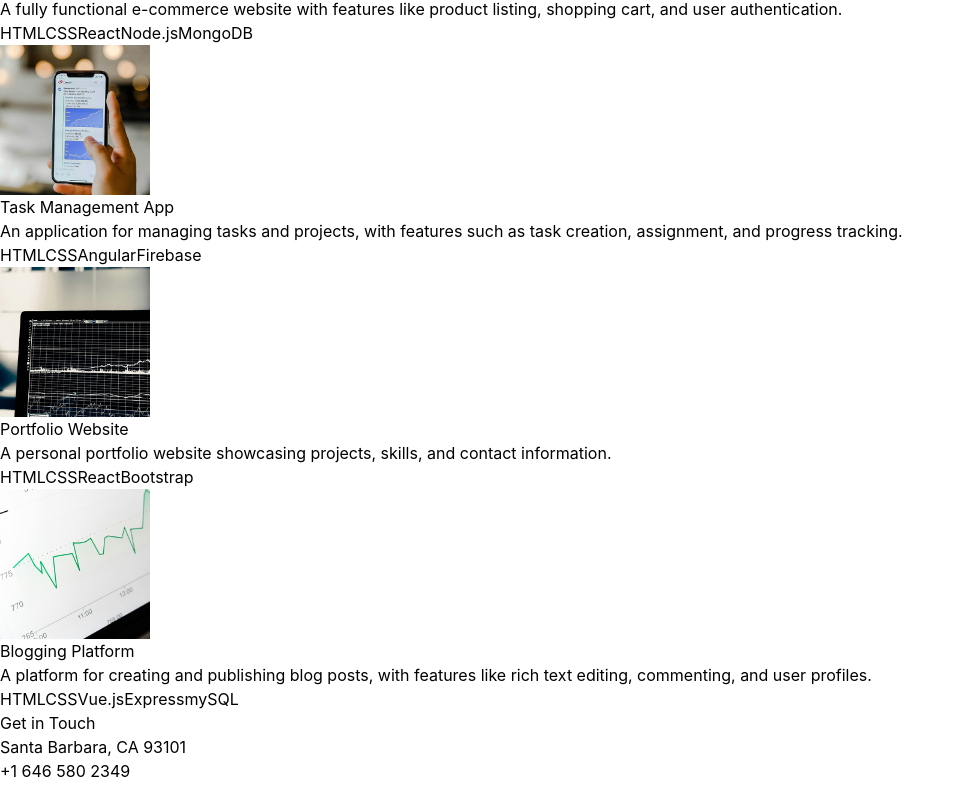
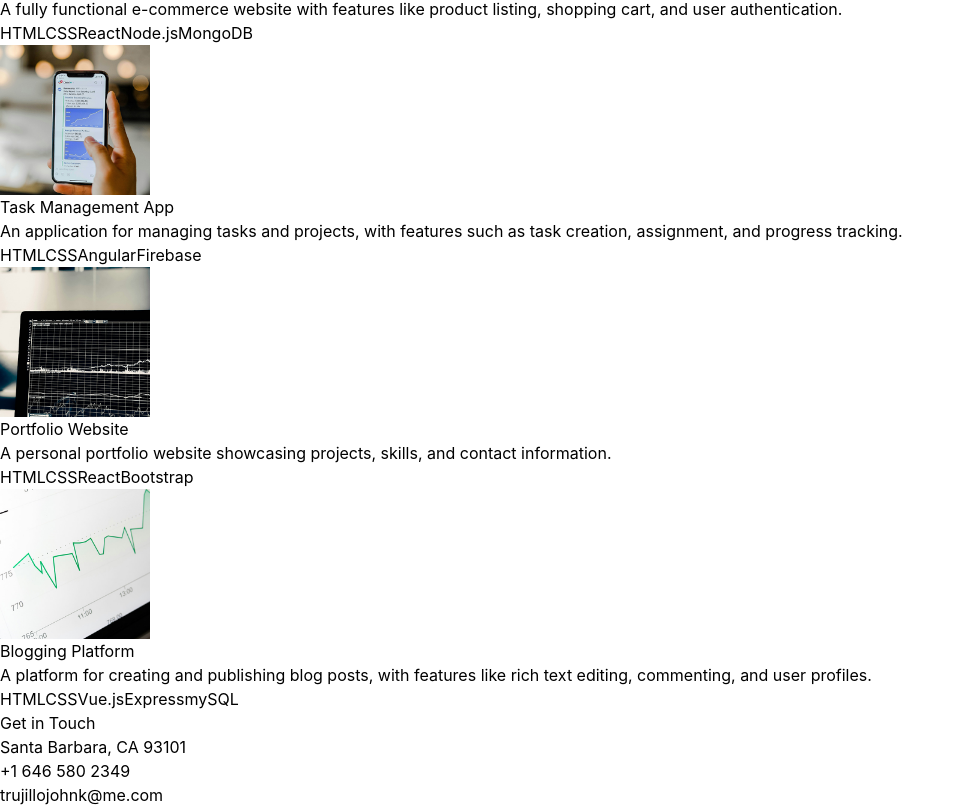
Before and after one commit to amriikk/jotrio-1.1, a React (Vite) app: page / in a window 1280 px wide. Shown: the part 3703-4510 px from the top of the page, without its empty margins (0-960 px from the left). Before the commit the page ends 4486 px from the top, so only its background shows below. Built offline with nearby package versions, Linux system fonts and the light colour scheme.

Commit message:
add framer motion Hero component

```diff
--- a/package.json
+++ b/package.json
@@ -10,6 +10,7 @@
     "preview": "vite preview"
   },
   "dependencies": {
+    "framer-motion": "^11.15.0",
     "react": "^18.3.1",
     "react-dom": "^18.3.1",
     "react-icons": "^5.4.0"
--- a/src/components/Contact.jsx
+++ b/src/components/Contact.jsx
@@ -7,6 +7,7 @@ const Contact = () => {
         <div className="text-center tracking-tigher">
             <p className="my-4">{ CONTACT.address}</p>
             <p className="my-4">{ CONTACT.phoneNo}</p>
+            <a href="#" className="border-b"> {CONTACT.email} </a>
         </div>
     </div>
   )
--- a/src/components/Hero.jsx
+++ b/src/components/Hero.jsx
@@ -1,5 +1,6 @@
 import { HERO_CONTENT } from '../constants'
 import profilePic from '../assets/JT_Full-Rm.png'
+import { motion } from "motion/react"
 
 const Hero = () => {
   return (
@@ -8,7 +9,7 @@ const Hero = () => {
             <div className="w-full lg:w-1/2">
                 <div className="flex flex-col items-center lg:items-start">
                     <h1 className="pb-16 text-6xl font-thin tracking-tight lg:mt-16 lg:text-8xl">Jhon Trujillo</h1>
-                    <span className="bg-gradient-to-r from-pink-300 via-slate-500 to-purple-500 bg-clip-text text-4xl tracking-tight text-transparent">Full Stack Developer</span>
+                    <span className="bg-gradient-to-r from-pink-300 via-slate-500 to-purple-500 bg-clip-text text-3xl tracking-tight text-transparent">Full Stack Developer</span>
                     <p className='my-2 max-w-xl py-6 font-light tracking-tigher'>{HERO_CONTENT}</p>
                 </div>
             </div>
```
Also changed, not shown: 1 other file (tests, documents, lock files or other folders).
